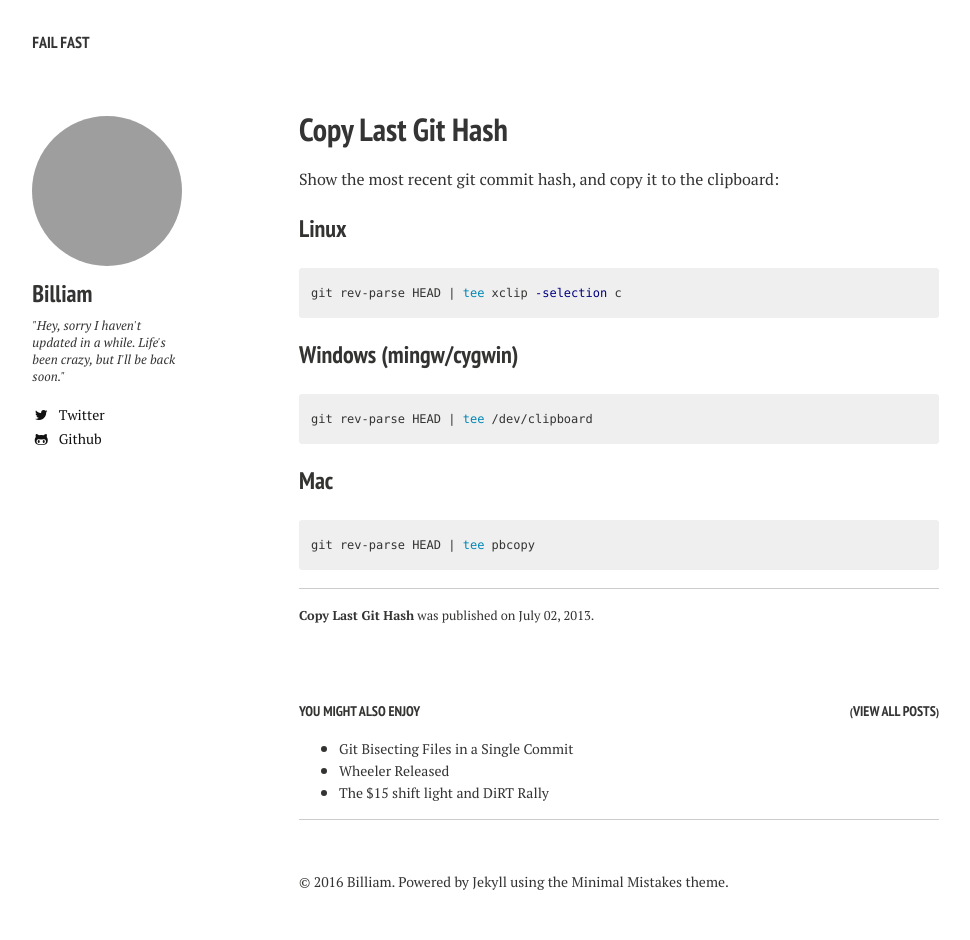
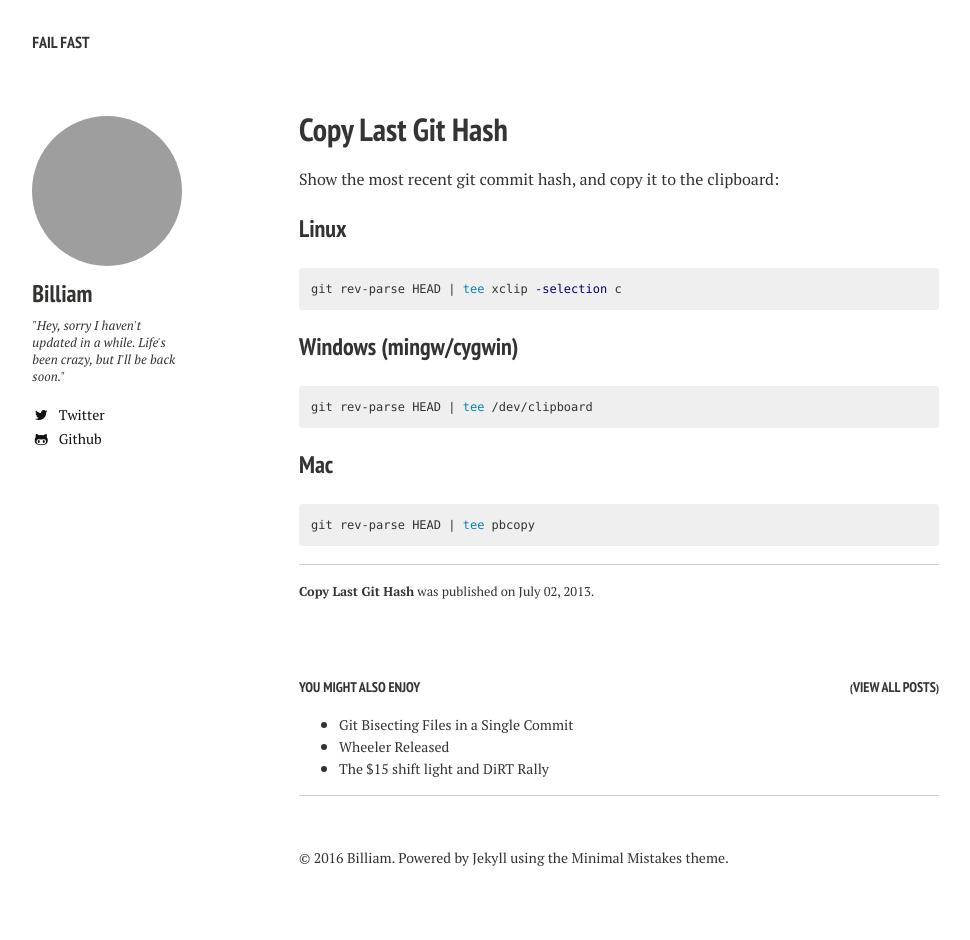
Before and after one commit to Billiam/billiam.org, a Jekyll site: the page built from _posts/2013-07-02-copy-last-git-hash.md, in a window 1280 px wide. Shown: the whole page, without its empty margins (21-991 px from the left). Built offline with Jekyll 4.4.1, drawn with Linux system fonts in a browser that asks for light colours; nearby versions of some CDN libraries; after the commit the page ends 916 px from its top, so only the background shows below that; grey boxes are pictures that could not be loaded.

Commit message:
Updating syntax highlighting css

```diff
--- a/_sass/pygments.scss
+++ b/_sass/syntax.scss
@@ -1,11 +1,16 @@
 /* ==========================================================================
-   Pygments.rb syntax highlighting
+   Syntax highlighting
    ========================================================================== */
+
+pre.highlight {
+	padding: 1em;
+}
 
 .highlight {
 	background-color: #efefef;
 	font-family: $code-font;
-	@include font(12);
+	@include font-rem(12);
+	line-height: 1.5;
 	color: #333332;
 	margin-bottom: 1.5em;
 	@include rounded(4px);
--- a/assets/css/main.scss
+++ b/assets/css/main.scss
@@ -18,7 +18,7 @@
 @import "normalize";
 @import "site";
 @import "typography";
-@import "pygments";
+@import "syntax";
 @import "coderay";
 @import "elements";
 @import "forms";
```
